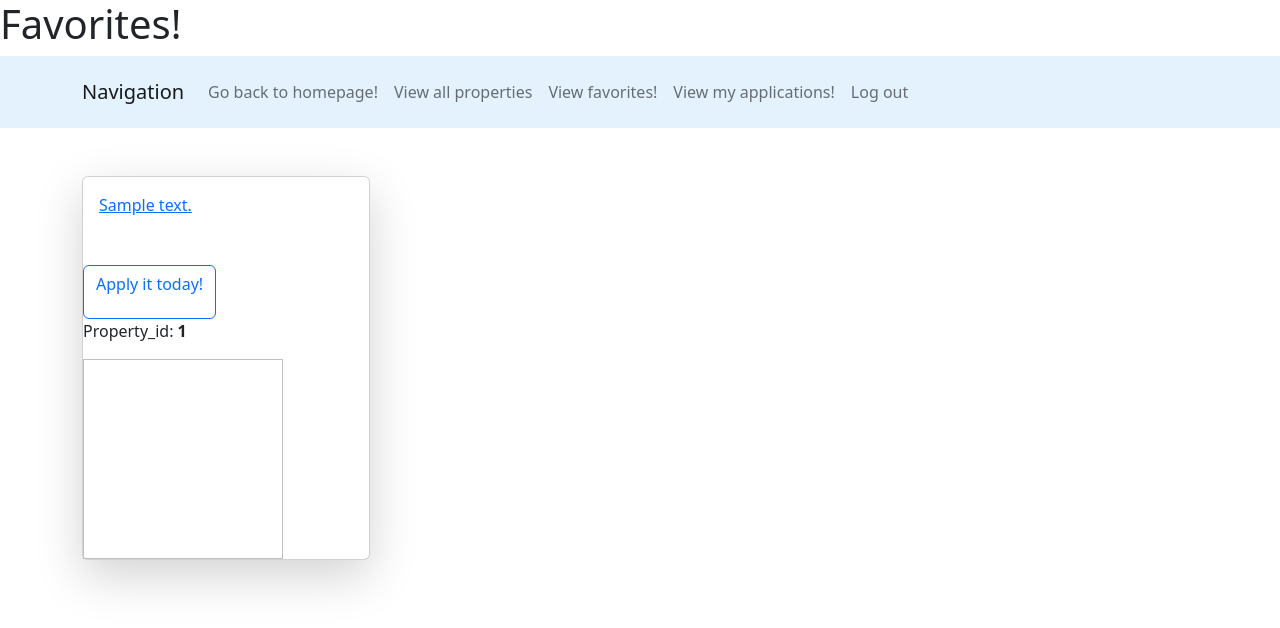
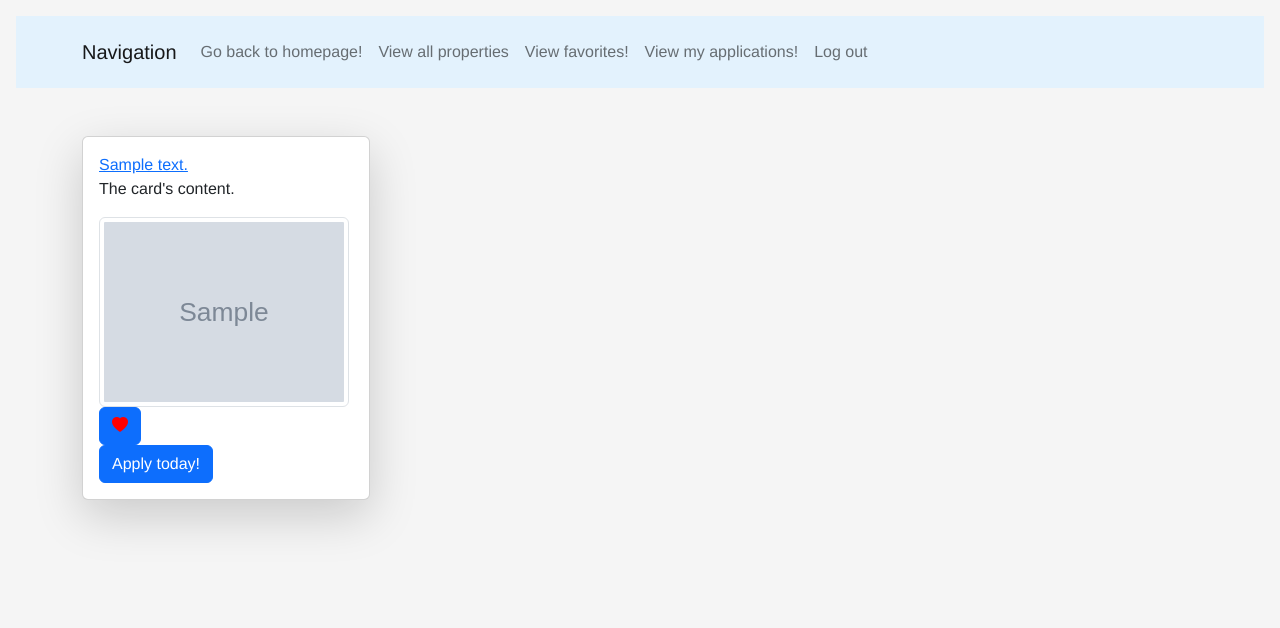
Before and after one commit to Yadi-Wang/hb-project, a Flask app: page /1/myfavorites in a window 1280 px wide. Shown: the top 628 px of the page. Run offline with Flask 2, Linux system fonts and the light colour scheme; the visitor is signed in with stand-in values (Sample User, id 1); tables that the repository leaves empty hold one stand-in row (values such as "Sample post"); grey boxes marked "Sample" are stand-in pictures.

Commit message:
Add photo_path to data model and show photo in every page

```diff
--- a/crud.py
+++ b/crud.py
@@ -116,11 +116,11 @@ def get_properties_by_user_id():
 
     return Property.query.filter()
 
-def add_a_property(address, price, date_lis, property_id):
+def add_a_property(address, price, date_lis, property_id, photo_path):
 
     """Add a new property."""
 
-    theproperty = Property(address=address, price=price, date_lis =date_lis, property_id=property_id)
+    theproperty = Property(address=address, price=price, date_lis =date_lis, property_id=property_id, photo_path=photo_path)
 
     return theproperty
 
--- a/model.py
+++ b/model.py
@@ -78,6 +78,8 @@ class Property(db.Model):
     address = db.Column(db.String)
     price = db.Column(db.String)
     date_lis = db.Column(db.String)
+    photo_path = db.Column(db.String)
+
 
 
     def __repr__(self):
--- a/server.py
+++ b/server.py
@@ -174,7 +174,11 @@ def get_properties():
     logged_in_email = session.get("user_email")
 
     user = crud.get_user_by_email(logged_in_email)
-    liked_properties = crud.get_likes_by_user(user.user_id)
+    all_liked_properties = crud.get_likes_by_user(user.user_id)
+
+    all_liked_properties_id = []
+    for each_liked_property in all_liked_properties:
+        all_liked_properties_id.append(each_liked_property.property_id)
 
     if logged_in_email is None:
         flash("You must log in to see all properties.")
@@ -182,7 +186,7 @@ def get_properties():
 
     else:
         properties = crud.get_properties()
-        return render_template("all_properties.html", properties = properties, user = user, liked_properties = liked_properties)
+        return render_template("all_properties.html", properties = properties, user = user, all_liked_properties_id = all_liked_properties_id)
 
 
 @app.route('/properties')
@@ -202,13 +206,15 @@ def show_search_properties():
         price = displayed_property["price"]
         date_lis = displayed_property["last_update"]
         property_id = displayed_property["property_id"]
+        photo_path = displayed_property.get("photo", None)
 
         theproperty = crud.get_property_by_id(property_id)
+
         if theproperty:
             pass
         #check if the property already exit
         else:
-            theproperty = crud.add_a_property(address, price, date_lis, property_id)
+            theproperty = crud.add_a_property(address, price, date_lis, property_id, photo_path)
 
             db.session.add(theproperty)
             db.session.commit()
@@ -220,6 +226,8 @@ def show_search_properties():
 @app.route('/properties/<property_id>')
 def show_property(property_id):
     """show details on a particular property"""
+    logged_in_email = session.get("user_email")
+    user = crud.get_user_by_email(logged_in_email)
     data = crud.request_details_by_property_id(property_id)
     property_details = data["properties"][0]
     returned_id = property_details["property_id"]
@@ -234,7 +242,7 @@ def show_property(property_id):
     photos = property_details['photos']
     schools = property_details['schools']
 
-    return render_template("property_details.html", new_property_id = new_property_id, property_details = property_details, address_details = address_details, photos = photos, schools = schools)
+    return render_template("property_details.html", user = user, new_property_id = new_property_id, property_details = property_details, address_details = address_details, photos = photos, schools = schools)
 
 
 @app.route("/users")
--- a/static/js/like.js
+++ b/static/js/like.js
@@ -12,7 +12,6 @@ likeButton.forEach(function (likeButton){
     // likeButton.addEventListener('click', () => {location.href = `/add_to_favorites/${likeButton.innerHTML}`;});
     likeButton.addEventListener('click', (evt) => {
         evt.preventDefault();
-
 
         const inputs = {
             thepropertyid: likeButton.value,
--- a/static/js/myfavorites.js
+++ b/static/js/myfavorites.js
@@ -5,11 +5,9 @@ console.log('Hello, my favorite world!');
 
 let showPhotos = document.querySelectorAll('[id^=propertyid-filed]');
 
-const numPhotoFiled = showPhotos.length
-console.log(numPhotoFiled)
-showPhotos.forEach(function (i) {
-    i.addEventListener('click', function() {
-
+showPhotos.forEach(function (showPhotos) {
+    showPhotos.addEventListener('click', (evt) => {
+console.log(showPhotos.innerHTML)
 console.log("Here is the photo");
 const options = {
     method: 'GET',
@@ -17,8 +15,9 @@ showPhotos.forEach(function (i) {
         'X-RapidAPI-Host': 'realty-in-us.p.rapidapi.com',
         'X-RapidAPI-Key': 'ad06cc1ec2mshf405726e1df988dp12ad4bjsn96ac2fc85cba'
         }};
-        const queryString = this.innerHTML;
-        console.log(queryString);
+const queryString = showPhotos.innerHTML;
+console.log(queryString)
+
 const url = `https://realty-in-us.p.rapidapi.com/properties/v2/detail?property_id=${queryString}`;
 fetch(url, options)
     .then((response) => response.json())
--- a/static/js/nearby_trails.js
+++ b/static/js/nearby_trails.js
@@ -1,10 +1,10 @@
 'use strict';
 
-console.log('Hello, my favorite restaurants!');
+console.log('Hello, my favorite trails!');
 
 // let showRes = document.querySelectorAll('#restaurants');
 
-console.log("Here is the photo");
+
 
 const optionsTrial = {
     method: 'GET',
--- a/templates/base.html
+++ b/templates/base.html
@@ -8,6 +8,7 @@
     </title>
     <link href="https://cdn.jsdelivr.net/npm/bootstrap@5.2.0-beta1/dist/css/bootstrap.min.css" rel="stylesheet" integrity="sha384-0evHe/X+R7YkIZDRvuzKMRqM+OrBnVFBL6DOitfPri4tjfHxaWutUpFmBp4vmVor" crossorigin="anonymous">
     <link rel="stylesheet" href="https://cdn.jsdelivr.net/npm/bootstrap-icons@1.8.3/font/bootstrap-icons.css">
+    <link rel="stylesheet" href="/static/css/style.css">
 
     {% block head %}{% endblock %}
   </head>
--- a/templates/homepage.html
+++ b/templates/homepage.html
@@ -1,6 +1,6 @@
 {% extends 'base.html' %}
 {% block title %}The Home of Your Home{% endblock %}
-
+{% block head %} <link rel="stylesheet" href="/static/css/style.css"> {% endblock %}
 {% block body %}
 <nav class="navbar navbar-light p-3 navbar-expand" style="background-color: #e3f2fd;">
   <div class="container">
--- a/templates/myapplications.html
+++ b/templates/myapplications.html
@@ -1,5 +1,6 @@
 {% extends 'base.html' %}
 {% block title %}My Applications!{% endblock %}
+{% block head %} <link rel="stylesheet" href="/static/css/style.css"> {% endblock %}
 
 {% block body %}
   <nav class="navbar navbar-light p-3 navbar-expand" style="background-color: #e3f2fd;">
--- a/templates/myproperties.html
+++ b/templates/myproperties.html
@@ -1,8 +1,9 @@
 {% extends 'base.html' %}
 {% block title %}Favorites!{% endblock %}
+{% block head %}  {% endblock %}
 
-{% block body %}
-  <h1>Favorites!</h1>
+{% block body%}
+
 <nav class="navbar navbar-light p-3 navbar-expand" style="background-color: #e3f2fd;">
   <div class="container">
     <a href="" class="navbar-brand">Navigation</a>
@@ -38,38 +39,25 @@
 
 
   <div class="p-5" id="showAddress">
-
     <div class="container">
-
-    <div class="row row-cols-1 row-cols-sm-2 row-cols-md-3 g-3">
+      <div class="row">
         {% for each_property in liked_properties %}
         <div class="col-lg">
           <div class="card shadow-lg" style="width: 18rem;">
             <div class="card-body">
 
-            <a href="/properties/{{each_property.theproperty.property_id}}" target="_blank">
-              <p class="card-title" id="address-filed"> {{each_property.theproperty.address}}</p>
-              <img src=" " height="100%" width="100%" style="width: 100%; height:100%">
-            </a>
-
+              <a href="/properties/{{each_property.theproperty.property_id}}" target="_blank">{{each_property.theproperty.address}}</a>
+              <p class="card-text">The card's content.</p>
+              <div class="bd-placeholder-img card-img-top" id="photo-container">
+                <img src="{{each_property.theproperty.photo_path}}"  height="200" width="250" class="img-thumbnail">
               </div>
 
-          <div class="d-flex justify-content-between align-items-center">
-            <div class="btn-group">
 
-              <a href="/apply/{{each_property.theproperty.property_id}}" class="btn btn-outline-primary">
-                <p>Apply it today!</p>
-              </a>
-
-            </div>
-
-          </div>
-
-          <div class="bd-placeholder-img card-img-top" id="photo-container">
-
-            <p>Property_id: <strong id="propertyid-filed-{{each_property.theproperty.property_id }}">{{each_property.theproperty.property_id}}</strong></p>
-            <img id="photo-filed-{{each_property.theproperty.property_id }}" height="200" width="200">
-
+            <form id="add-favorite-form" method="post" action="/add-to-favorites">
+                <button type="submit" value="{{each_property.theproperty.property_id}}" class="btn btn-primary bi bi-heart-fill" id="like-button">
+                </button>
+            </form>
+            <a href="/apply/{{each_property.theproperty.property_id}}" class="btn btn-primary">Apply today!</a>
             </div>
 
           </div>
@@ -81,7 +69,9 @@
 
   </div>
 
-  <script src="/static/js/myfavorites.js"></script>
+  <!-- <script src="/static/js/myfavorites.js"></script> -->
+  <script src="/static/js/like.js"> </script>
+
 
 {% endblock %}
 
```
Also changed, not shown: templates/all_properties.html (+10 -5 lines), templates/property_details.html (+34 -1 lines). Lines whose indentation alone changed are shown as unchanged.
